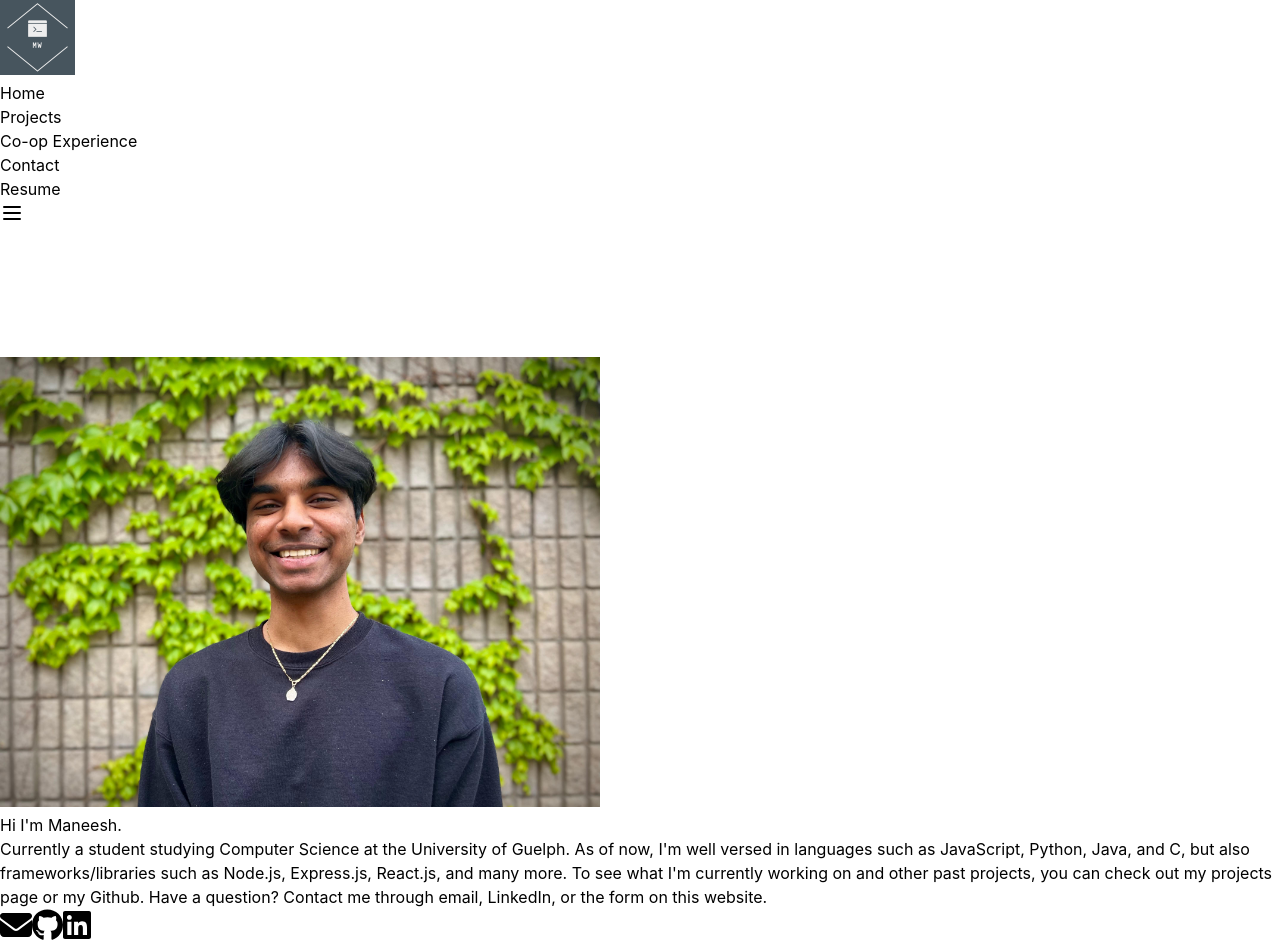
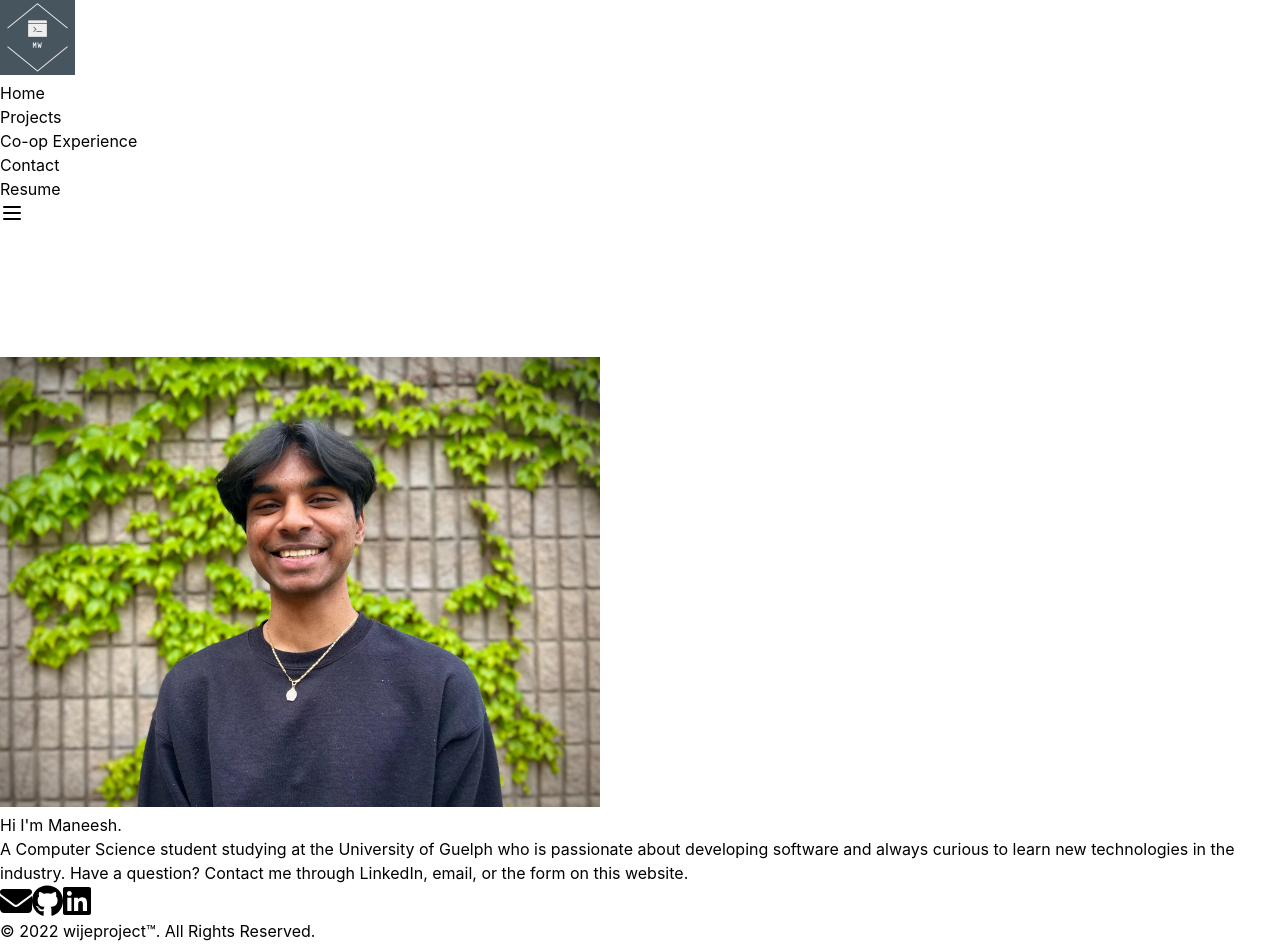
Before and after one commit to ManeeshWije/Personal-Website, a Next.js app: page / in a window 1280 px wide. Shown: the top 946 px of the page. Built offline with nearby package versions, Linux system fonts and the light colour scheme; what @material-tailwind/react would draw is missing.

Commit message:
fix some descriptions

```diff
--- a/pages/index.jsx
+++ b/pages/index.jsx
@@ -21,13 +21,10 @@
           className='md:w-7/12 sm:w-full'
           color='blue-gray'
         >
-          Currently a student studying Computer Science at the University of
-          Guelph. As of now, I'm well versed in languages such as JavaScript,
-          Python, Java, and C, but also frameworks/libraries such as Node.js,
-          Express.js, React.js, and many more. To see what I'm currently working
-          on and other past projects, you can check out my projects page or my
-          Github. Have a question? Contact me through email, LinkedIn, or the
-          form on this website.
+          A Computer Science student studying at the University of Guelph who is
+          passionate about developing software and always curious to learn new
+          technologies in the industry. Have a question? Contact me through
+          LinkedIn, email, or the form on this website.
         </Typography>
       </div>
     </>
```
Also changed, not shown: pages/projects.jsx (+7 -8 lines).
